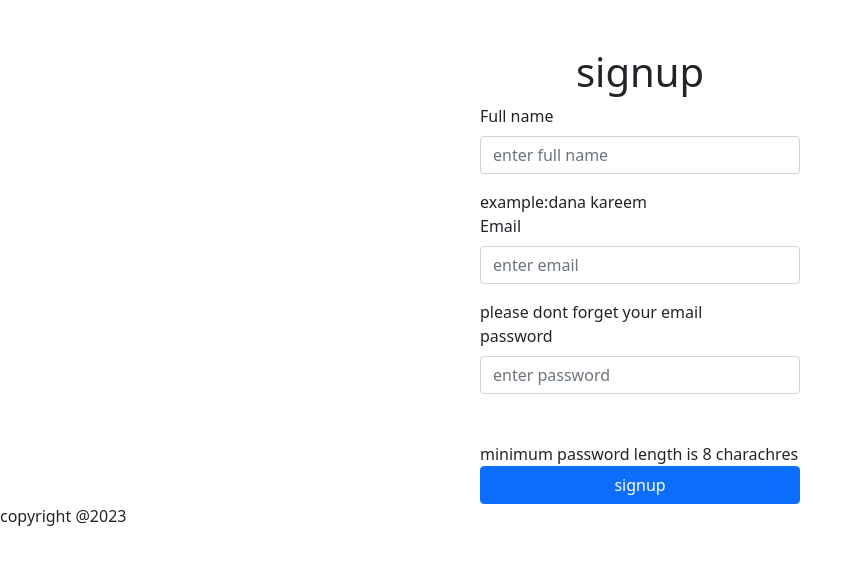
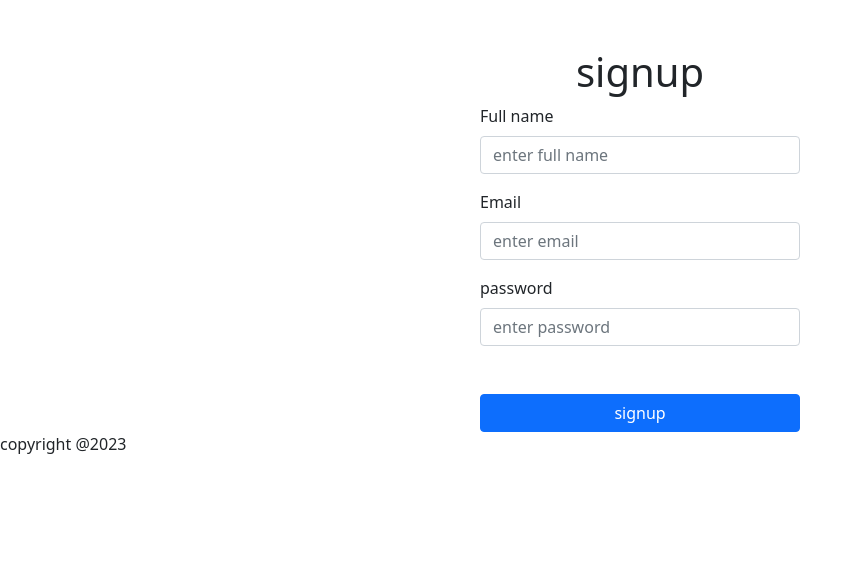
Before and after one commit to HasanSabah25/w_test, a PHP site: page /project/signup.php in a window 1280 px wide. Shown: the part 56-621 px from the top of the page, without its empty margins (0-862 px from the left). Run offline with PHP 8.4, Linux system fonts and the light colour scheme; some libraries are stand-ins or nearby versions.

Commit message:
signup is done

```diff
--- a/signup.php
+++ b/signup.php
@@ -15,24 +15,21 @@
                 <div class="mb-3">
                     <label for="formGroupExampleInput2" class="form-label">Full name</label>
                     <input type="text" class="form-control" id="fullName" name="fullName" placeholder="enter full name">
-                    <div class="test-denger " id="fullNameError"></div>
+                    <div class="showerror" id="fullNameError"></div>
                 </div>
-                example:dana kareem
 
                 <div class="mb-3">
                     <label for="formGroupExampleInput" class="form-label">Email</label>
                     <input type="email" class="form-control" id="email" name="email" placeholder="enter email">
-                    <div class="test-denger " id="emailError"></div>
+                    <div class="showerror" id="emailError"></div>
 
                 </div>
-                please dont forget your email
                 <div class="mb-5">
                     <label for="formGroupExampleInput2" class="form-label">password</label>
                     <input type="text" class="form-control" id="password" name="password" placeholder="enter password">
-                    <div class="test-denger " id="passwordError"></div>
+                    <div class="showerror" id="passwordError"></div>
 
                 </div>
-                minimum password length is 8 charachres
 
 
                 <button type="submit" class="btn btn-primary btn-block w-100" id="btnSignup">signup</button>
@@ -55,31 +52,34 @@
                 .then(res => res.json())
                 .then(res => {
                     if (res.status == 1) {
-                        // redirect dashboard
-                        msg.style.display = 'block';
-                        msg.style.color = 'green';
-                        msg.innerText = res.msg;
+                        fullNameError.style.display = 'none';
+                        emailError.style.display = 'none';
+                        passwordError.style.display = 'none';
                     } else {
                         if (res.loc == "fullname") {
                             fullNameError.style.display = 'block';
                             fullNameError.style.color = 'red';
                             fullNameError.innerText = res.msg;
                         }
-                         if (res.loc == "email"){
-                            fullNameError.style.display = 'block';
-                            fullNameError.style.color = 'red';
-                            fullNameError.innerText = res.msg;
+                        if (res.loc == "email") {
+                            emailError.style.display = 'block';
+                            emailError.style.color = 'red';
+                            emailError.innerText = res.msg;
                         }
-                        if(res.loc == "password"){
-                            fullNameError.style.display = 'block';
-                            fullNameError.style.color = 'red';
-                            fullNameError.innerText = res.msg;
+                        if (res.loc == "password") {
+                            passwordError.style.display = 'block';
+                            passwordError.style.color = 'red';
+                            passwordError.innerText = res.msg;
                         }
 
                     }
                     setTimeout(() => {
-                        msg.style.display = 'none';
-                    }, 5000);
+
+                        fullNameError.style.display = 'none';
+                        emailError.style.display = 'none';
+                        passwordError.style.display = 'none';
+
+                    }, 6000);
                 });
         }
     </script>
```
Also changed, not shown: controllers/auth_controllers.php (+28 -20 lines).
